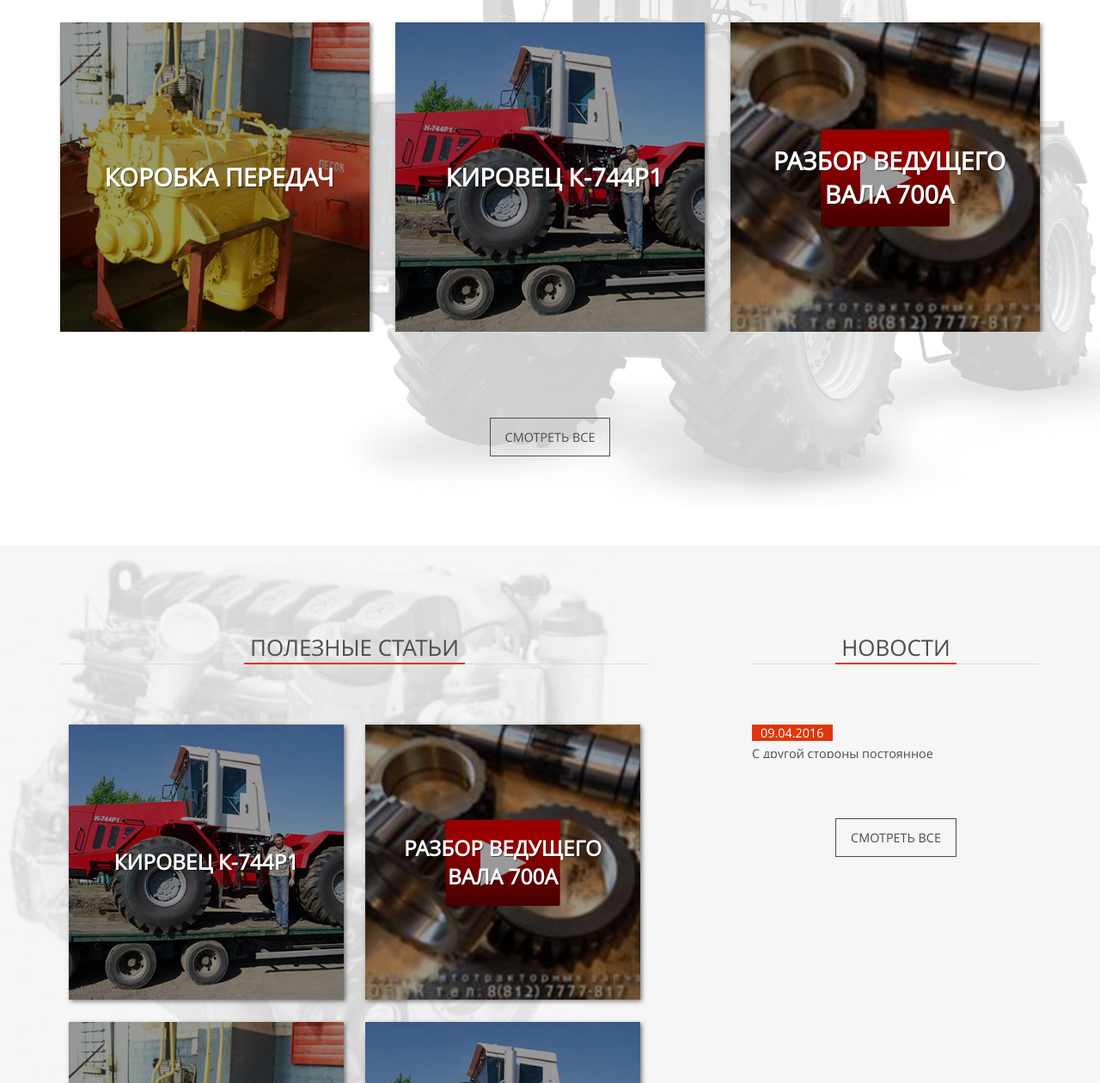
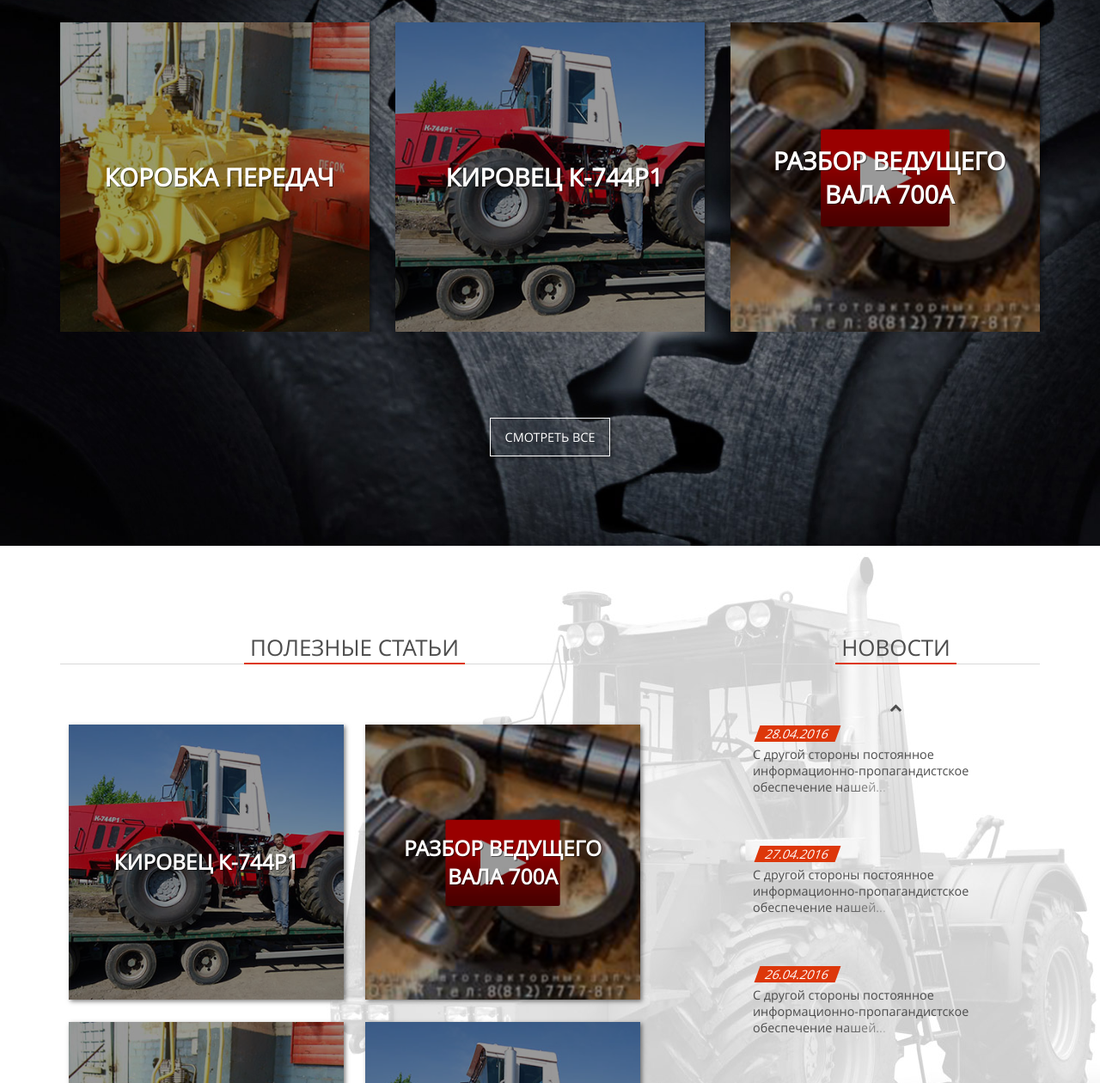
Before and after one commit to Leon1258/szms-spb, a plain HTML site: page index.html in a window 1280 px wide. Shown: the part 1540-2800 px from the top of the page at 86% size. Drawn offline with nearby package versions, Linux system fonts and the light colour scheme.

Commit message:
upgrade all sliders + news

```diff
--- a/index.html
+++ b/index.html
@@ -382,38 +382,68 @@
 					</div>
 					<div class="col-md-4 news-block">
 						<h1><span>Новости</span></h1>
-						<ul class="news-list">
-							<li class="news-item">
+						<div id="news-slider" class="news-list">
+							<div class="news-item">
 								<a href="#">
-									<span class="news-date">09.04.2016</span>
+									<span class="news-date">29.04.2016</span>
 									<p>С другой стороны постоянное информационно-пропагандистское обеспечение нашей деятельности позволяет оценить значение системы обучения кадров, соответствует насущным потребностям.</p>
 								</a>
-							</li>
-							<li class="news-item">
+							</div>
+							<div class="news-item">
 								<a href="#">
-									<span class="news-date">08.04.2016</span>
+									<span class="news-date">28.04.2016</span>
 									<p>С другой стороны постоянное информационно-пропагандистское обеспечение нашей деятельности позволяет оценить значение системы обучения кадров, соответствует насущным потребностям.</p>
 								</a>
-							</li>
-							<li class="news-item">
+							</div>
+							<div class="news-item">
 								<a href="#">
-									<span class="news-date">07.04.2016</span>
+									<span class="news-date">27.04.2016</span>
 									<p>С другой стороны постоянное информационно-пропагандистское обеспечение нашей деятельности позволяет оценить значение системы обучения кадров, соответствует насущным потребностям.</p>
 								</a>
-							</li>
-							<li class="news-item">
+							</div>
+							<div class="news-item">
 								<a href="#">
-									<span class="news-date">06.04.2016</span>
+									<span class="news-date">26.04.2016</span>
 									<p>С другой стороны постоянное информационно-пропагандистское обеспечение нашей деятельности позволяет оценить значение системы обучения кадров, соответствует насущным потребностям.</p>
 								</a>
-							</li>
-							<li class="news-item">
+							</div>
+							<div class="news-item">
 								<a href="#">
-									<span class="news-date">05.04.2016</span>
+									<span class="news-date">25.04.2016</span>
 									<p>С другой стороны постоянное информационно-пропагандистское обеспечение нашей деятельности позволяет оценить значение системы обучения кадров, соответствует насущным потребностям.</p>
 								</a>
-							</li>
-						</ul>
+							</div>
+							<div class="news-item">
+								<a href="#">
+									<span class="news-date">24.04.2016</span>
+									<p>С другой стороны постоянное информационно-пропагандистское обеспечение нашей деятельности позволяет оценить значение системы обучения кадров, соответствует насущным потребностям.</p>
+								</a>
+							</div>
+							<div class="news-item">
+								<a href="#">
+									<span class="news-date">23.04.2016</span>
+									<p>С другой стороны постоянное информационно-пропагандистское обеспечение нашей деятельности позволяет оценить значение системы обучения кадров, соответствует насущным потребностям.</p>
+								</a>
+							</div>
+							<div class="news-item">
+								<a href="#">
+									<span class="news-date">22.04.2016</span>
+									<p>С другой стороны постоянное информационно-пропагандистское обеспечение нашей деятельности позволяет оценить значение системы обучения кадров, соответствует насущным потребностям.</p>
+								</a>
+							</div>
+							<div class="news-item">
+								<a href="#">
+									<span class="news-date">21.04.2016</span>
+									<p>С другой стороны постоянное информационно-пропагандистское обеспечение нашей деятельности позволяет оценить значение системы обучения кадров, соответствует насущным потребностям.</p>
+								</a>
+							</div>
+							<div class="news-item">
+								<a href="#">
+									<span class="news-date">20.04.2016</span>
+									<p>С другой стороны постоянное информационно-пропагандистское обеспечение нашей деятельности позволяет оценить значение системы обучения кадров, соответствует насущным потребностям.</p>
+								</a>
+							</div>
+						</div>
 						<div class="show-all"><a href="#" class="main-button">Смотреть все</a></div>
 					</div>
 				</div>
--- a/js/main.js
+++ b/js/main.js
@@ -23,17 +23,22 @@
 		slidesToScroll: 2
 	});
 
-// Высота блока новостей
-	var usefulListHeight = $('#section-4 .useful-list').height();
-	$('#section-4 .news-list').height(usefulListHeight - 13);
+	$('#news-slider').slick({
+		autoplay: true,
+		autoplaySpeed: 5000,
+		prevArrow: '<button type="button" class="slick-prev"><i class="icon-up-open"></i></button>',
+		nextArrow: '<button type="button" class="slick-next"><i class="icon-down-open"></button>',
+		speed: 500,
+		slidesToShow: 5,
+		slidesToScroll: 1,
+		vertical: true
+	});
 
 // Параллакс
-	parallaxScroll($('#section-3'), 100, 10);
-	parallaxScroll($('#section-4'), 1, 50);
+	parallaxScroll($('#section-4'), 100, 40);
 
 	$(window).on('scroll', function() {
-		parallaxScroll($('#section-3'), 100, 10);
-		parallaxScroll($('#section-4'), 1, 50);
+		parallaxScroll($('#section-4'), 100, 40);
 	});
 
 	function parallaxScroll(section, posX, speed) {
@@ -57,6 +62,12 @@
 		var $this = $(this);
 
 		sliceString($this, 90, false);
+	});
+
+	$('.news-block .news-item').each(function(i) {
+		var $this = $(this);
+
+		sliceString($this, 255, true);
 	});
 
 	function sliceString(element, count, light) {
```
Also changed, not shown: css/style.min.css, fonts/fontello.ttf, fonts/fontello.woff, fonts/fontello.woff2, img/bg-img-3.jpg (added), img/bg-img-4.jpg (added), 2 other files.
